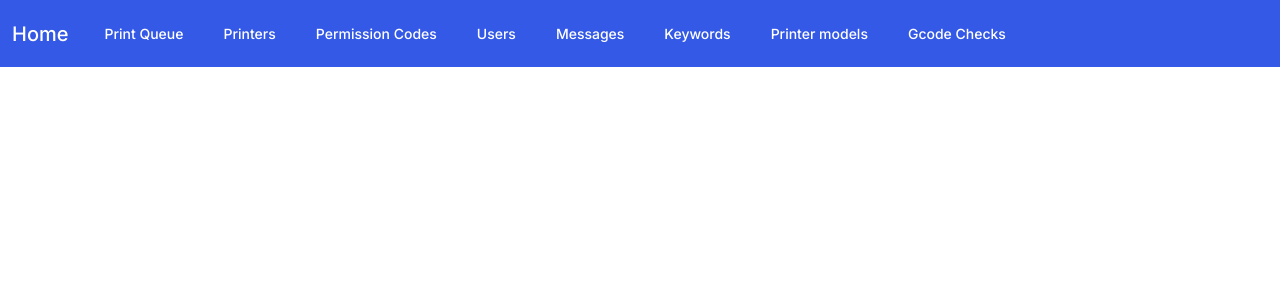
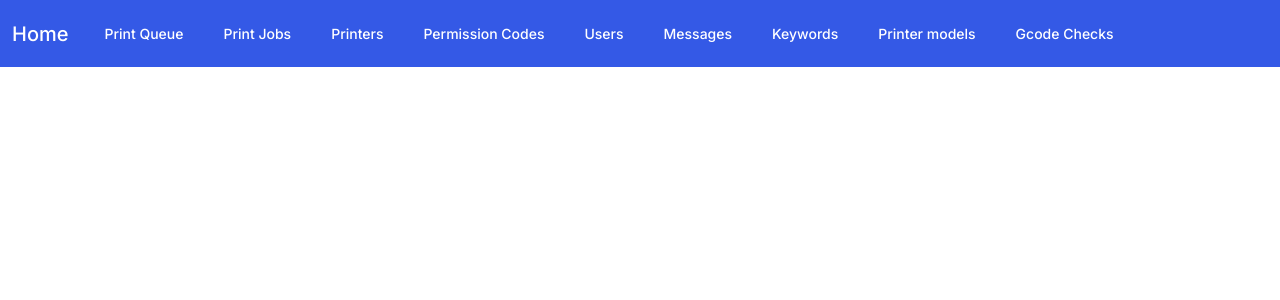
Before and after one commit to UofU-EHSL/octofarmJira, a Flask app: page /printQueue in a window 1280 px wide. Shown: the top 300 px of the page. Run offline with Flask 2, Linux system fonts and the light colour scheme; parts of the project's set-up code (start-up, migrations or seed data) failed here and were passed over; some libraries are stand-ins or nearby versions.

Commit message:
add print job routing and update get_all to serialize

```diff
--- a/app.py
+++ b/app.py
@@ -160,6 +160,17 @@ def download_gcode(job_id=None):
 @app.route('/printQueue/getQueue', methods=['GET'])
 def get_queue():
     jobs = PrintJob.Get_All_By_Status(PrintStatus.IN_QUEUE, True)
+    return jobs
+
+
+@app.route('/printJobs')
+def print_jobs():
+    return flask.render_template('printJobs/print_jobs.html', async_mode=socketio.async_mode, ip=flask.request.host)
+
+
+@app.route('/printJobs/getJobs', methods=['GET'])
+def get_jobs():
+    jobs = PrintJob.Get_All(True)
     return jobs
 
 
--- a/classes/printJob.py
+++ b/classes/printJob.py
@@ -65,11 +65,14 @@ class PrintJob(db.Entity):
 
     @staticmethod
     @db_session
-    def Get_All():
+    def Get_All(serialize=False):
         query_result = select(pj for pj in PrintJob)
         print_jobs = []
         for p in query_result:
             print_jobs.append(p)
+        print_jobs.sort(key=lambda x: x.id)
+        if serialize:
+            return PrintJob.Serialize_Jobs(print_jobs)
         return print_jobs
 
     @staticmethod
--- a/templates/layout.html
+++ b/templates/layout.html
@@ -19,6 +19,9 @@
                 <ul class="navbar-nav me-auto">
                     <li class="nav-item">
                         <a class="nav-link" href="{{ 'http://' + ip + '/printQueue' }}">Print Queue</a>
+                    </li>
+                    <li class="nav-item">
+                        <a class="nav-link" href="{{ 'http://' + ip + '/printJobs' }}">Print Jobs</a>
                     </li>
                     <li class="nav-item">
                         <a class="nav-link" href="{{ 'http://' + ip + '/printers' }}">Printers</a>
```
Also changed, not shown: templates/printJobs/print_jobs.html (+6 -9 lines).
